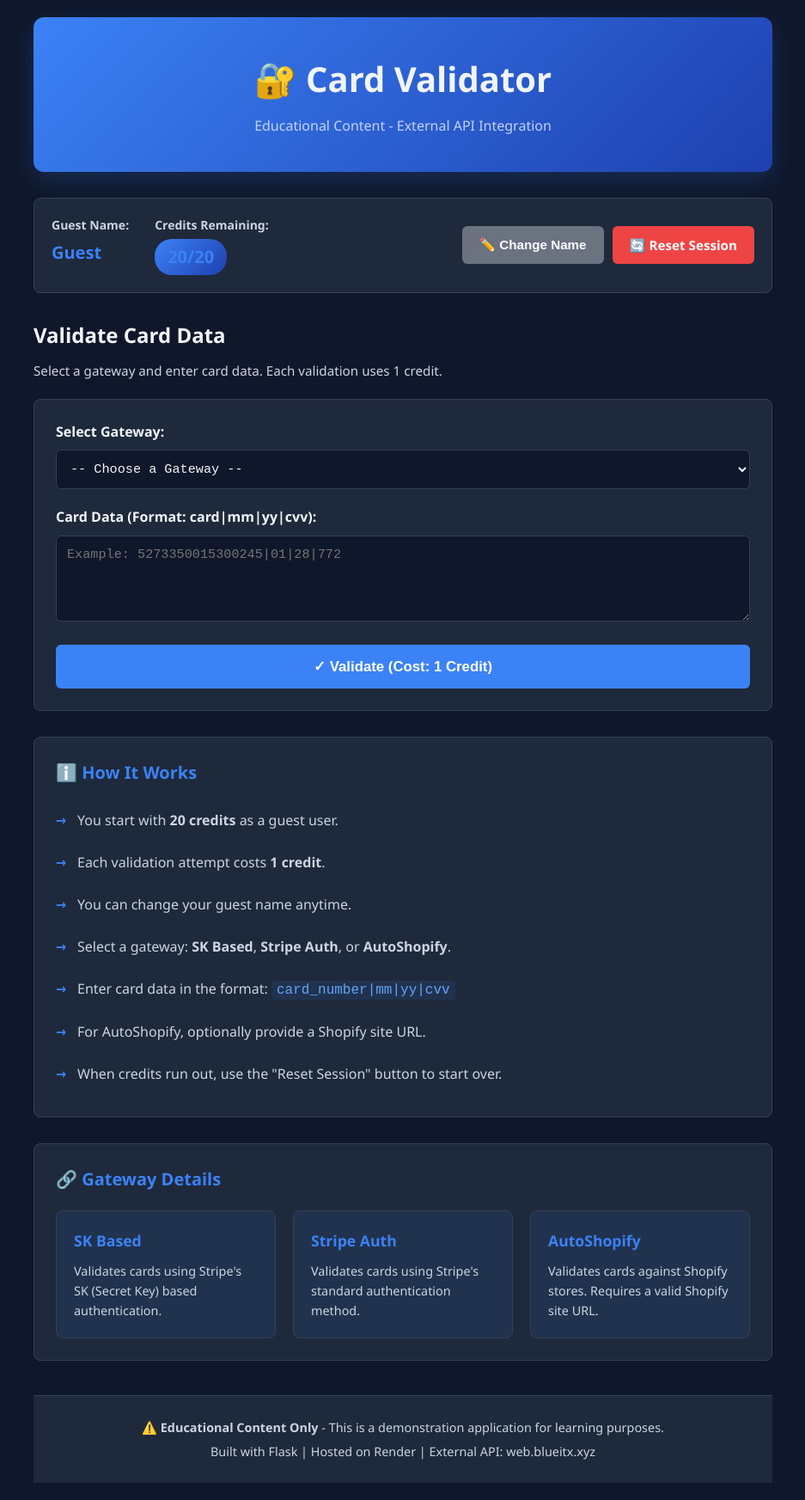
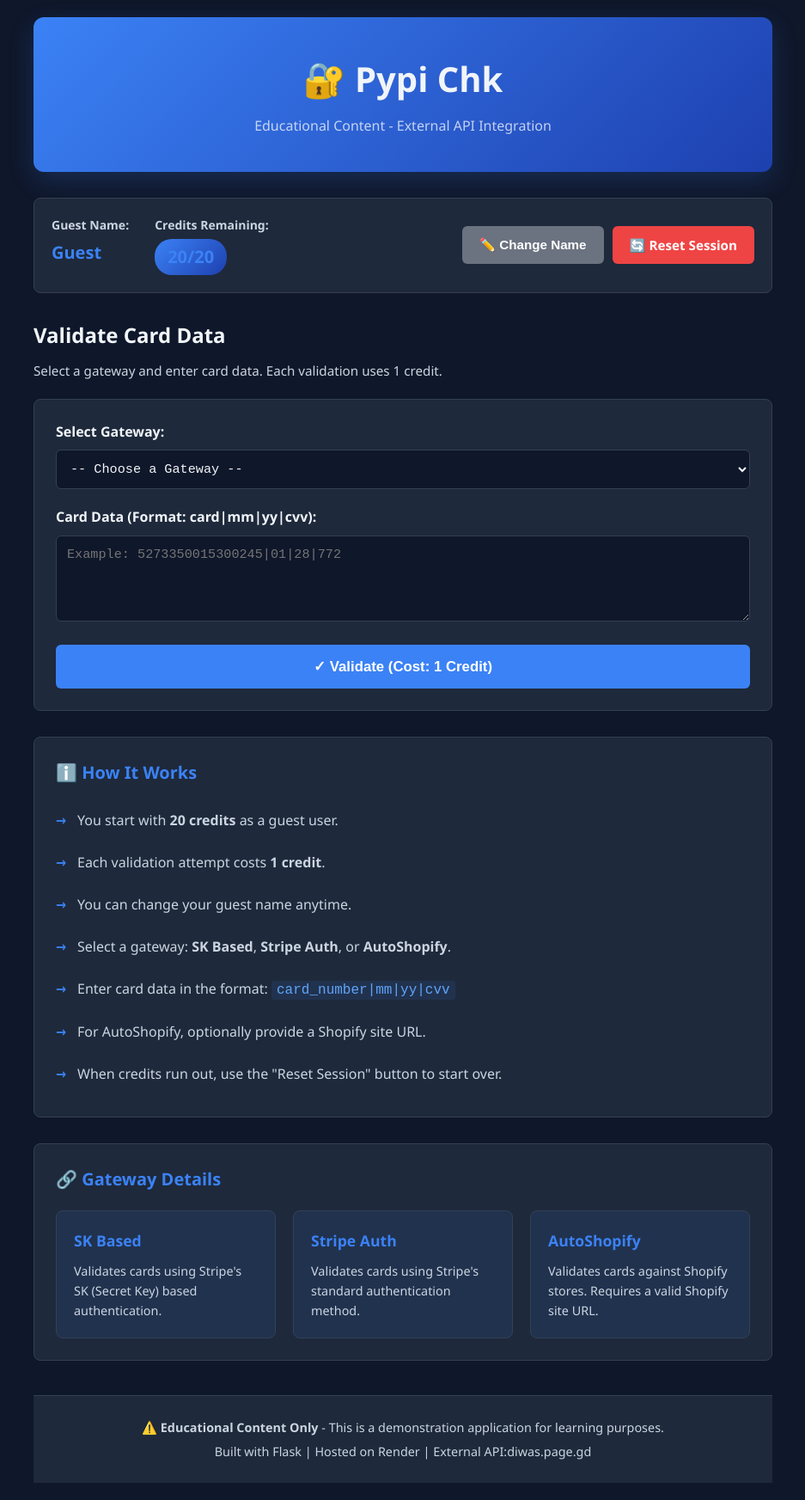
Before and after one commit to GunYamazakii/B3, a Flask app: page / in a window 1280 px wide. Shown: the whole page at 86% size, without its empty margins (171-1108 px from the left). Run offline with Flask 3, Linux system fonts and the light colour scheme.

Commit message:
Update title and footer content in index.html

```diff
--- a/templates/index.html
+++ b/templates/index.html
@@ -3,7 +3,7 @@
 <head>
     <meta charset="UTF-8">
     <meta name="viewport" content="width=device-width, initial-scale=1.0">
-    <title>Card Validator - Educational</title>
+    <title>Ghost Chkr | Pypi </title>
     <link rel="stylesheet" href="{{ url_for('static', filename='css/style.css') }}">
 </head>
 <body>
@@ -11,7 +11,7 @@
         <!-- Header -->
         <header class="header">
             <div class="header-content">
-                <h1>🔐 Card Validator</h1>
+                <h1>🔐 Pypi Chk </h1>
                 <p class="subtitle">Educational Content - External API Integration</p>
             </div>
         </header>
@@ -179,7 +179,7 @@
         <!-- Footer -->
         <footer class="footer">
             <p>⚠️ <strong>Educational Content Only</strong> - This is a demonstration application for learning purposes.</p>
-            <p>Built with Flask | Hosted on Render | External API: web.blueitx.xyz</p>
+            <p>Built with Flask | Hosted on Render | External API:diwas.page.gd </p>
         </footer>
     </div>
 
```
